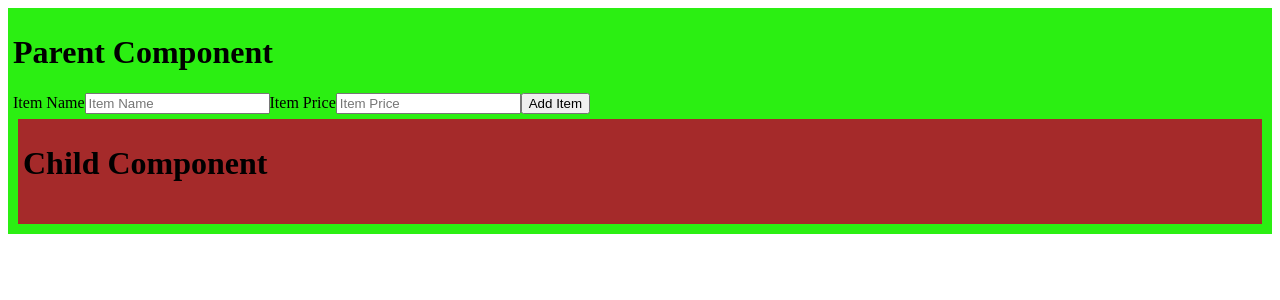
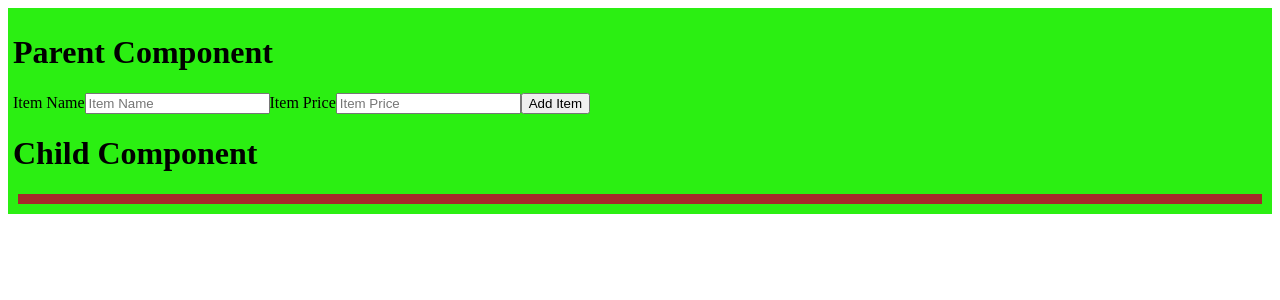
Before and after one commit to acciojob/lift-state-up-4-Nikk45, a React app: page / in a window 1280 px wide. Shown: the top 300 px of the page. Built offline with nearby package versions, Linux system fonts and the light colour scheme.

Commit message:
subbmit new2

```diff
--- a/src/components/Child.js
+++ b/src/components/Child.js
@@ -4,7 +4,7 @@ const Child = ({cartItems,removeItem})=>{
 
     return(
         <>
-        <div className="child">
+        <div className="child-container">
         <h1>Child Component</h1>
             <div className="child">
             {
```
